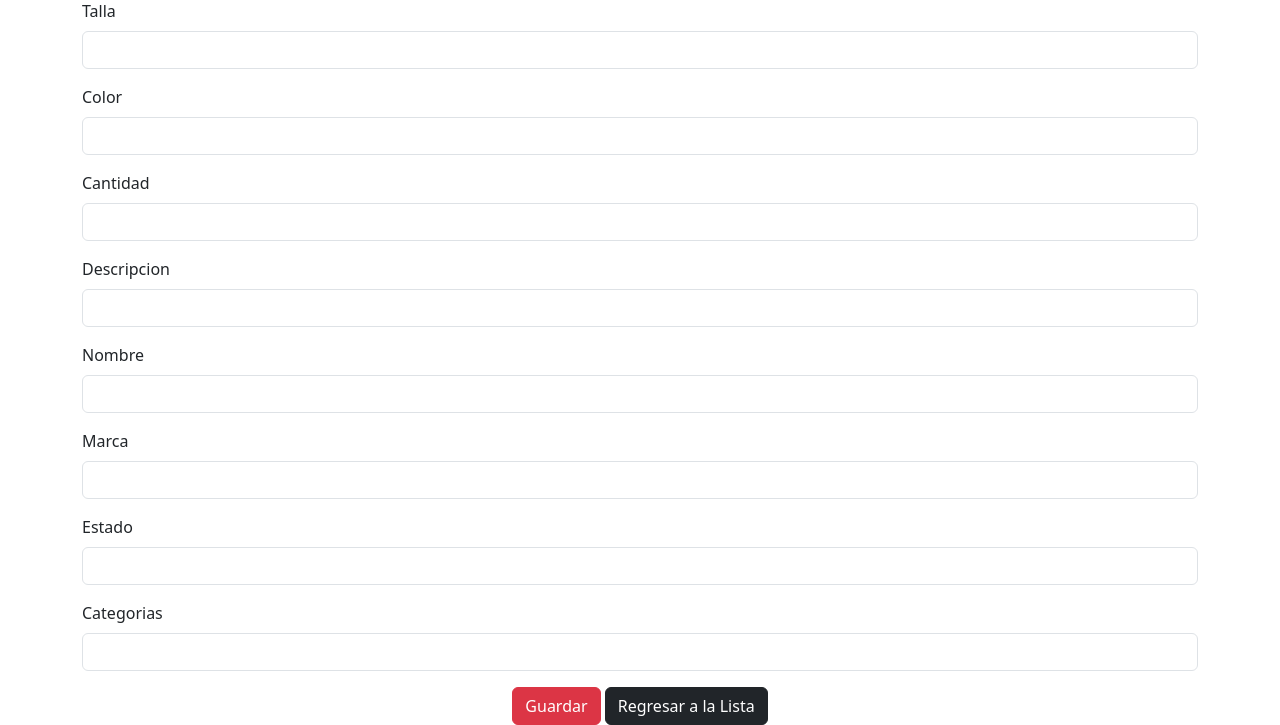
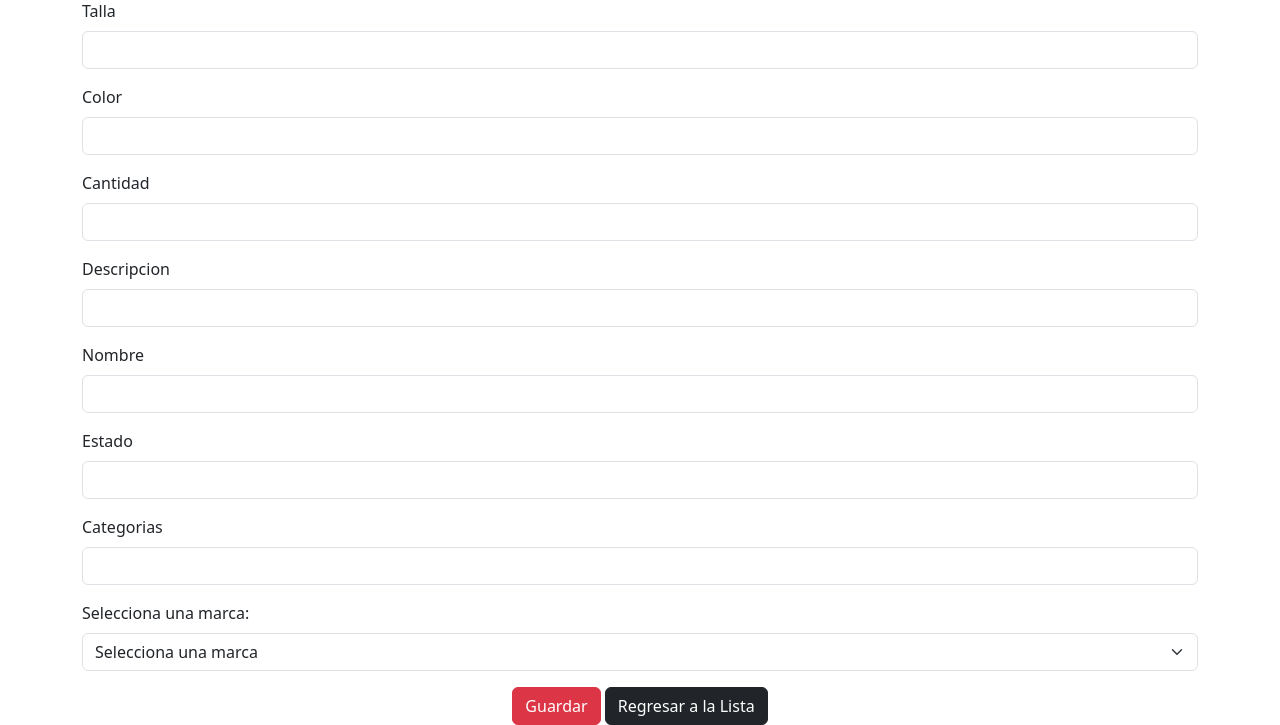
Before and after one commit to dani363/proyecto_bling, a PHP site: page /Agregarformulario.php in a window 1280 px wide. Shown: the part 97-822 px from the top of the page. Run offline with PHP 8.4, Linux system fonts and the light colour scheme; tables that the repository leaves empty or names only in its code hold one stand-in row (values such as "Sample post").

Commit message:
Update Agregarformulario.php

```diff
--- a/Agregarformulario.php
+++ b/Agregarformulario.php
@@ -36,10 +36,6 @@
     <input type="text" class="form-control" name="nombre">
   </div>
   <div class="mb-3">
-    <label class="form-label">Marca</label>
-    <input type="text" class="form-control" name="marca">
-  </div>
-  <div class="mb-3">
     <label class="form-label">Estado</label>
     <input type="text" class="form-control" name="estado">
   </div>
@@ -47,15 +43,39 @@
     <label class="form-label">Categorias</label>
     <input type="text" class="form-control" name="categorias">
   </div>
+  <div class="mb-3">
+    <label for="marcaSelect" class="form-label">Selecciona una marca:</label>
+    <select class="form-select" id="marcaSelect" name="nombre_marca" aria-label="Selecciona una marca">
+    <option selected>Selecciona una marca</option>
+
+
+    <?php
+    // Consultar las marcas desde la base de datos
+    include ("conexion.php");
+    $sql = "SELECT id_marca, nombre_marca FROM marca";
+    $result = $conectar->query($sql);
+
+
+    // Generar opciones del select
+    if ($result->num_rows > 0) {
+        while ($row = $result->fetch_assoc()) {
+            echo "<option value='" . $row['id_marca'] . "'>" . $row['nombre_marca'] . "</option>";
+        }
+    } else {
+        echo "<option value=''>No hay marcas disponibles</option>";
+    }
+
+    ?>
+</select>
+
+</div>
 </div>
   <div class= "text-center">
   <button type="submit" class="btn btn-danger">Guardar</button>
   <a href="visualizar.php" class="btn btn-dark">Regresar a la Lista</a>
 </div>
+</form>
 
-
-</form>
-    </div>
 
 
     <script src="https://cdn.jsdelivr.net/npm/bootstrap@5.3.2/dist/js/bootstrap.bundle.min.js" integrity="sha384-C6RzsynM9kWDrMNeT87bh95OGNyZPhcTNXj1NW7RuBCsyN/o0jlpcV8Qyq46cDfL" crossorigin="anonymous"></script>
```
